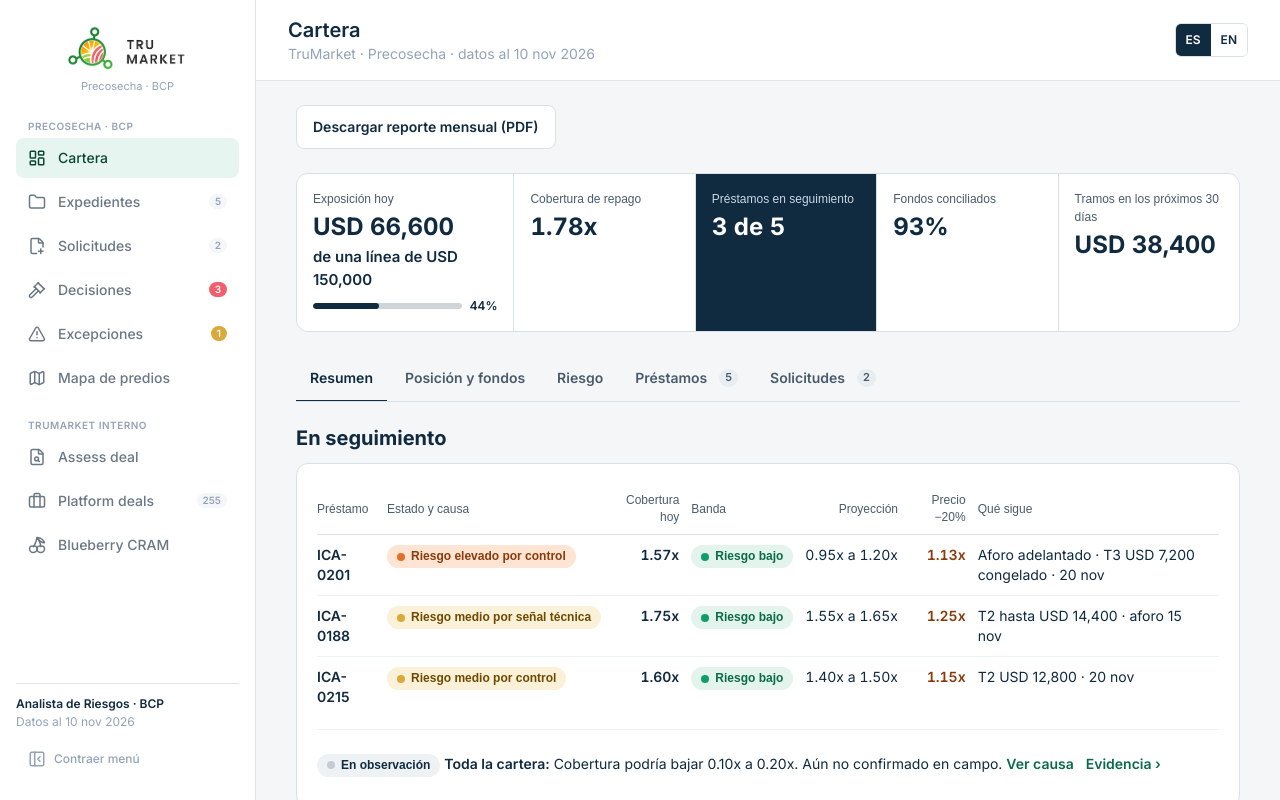
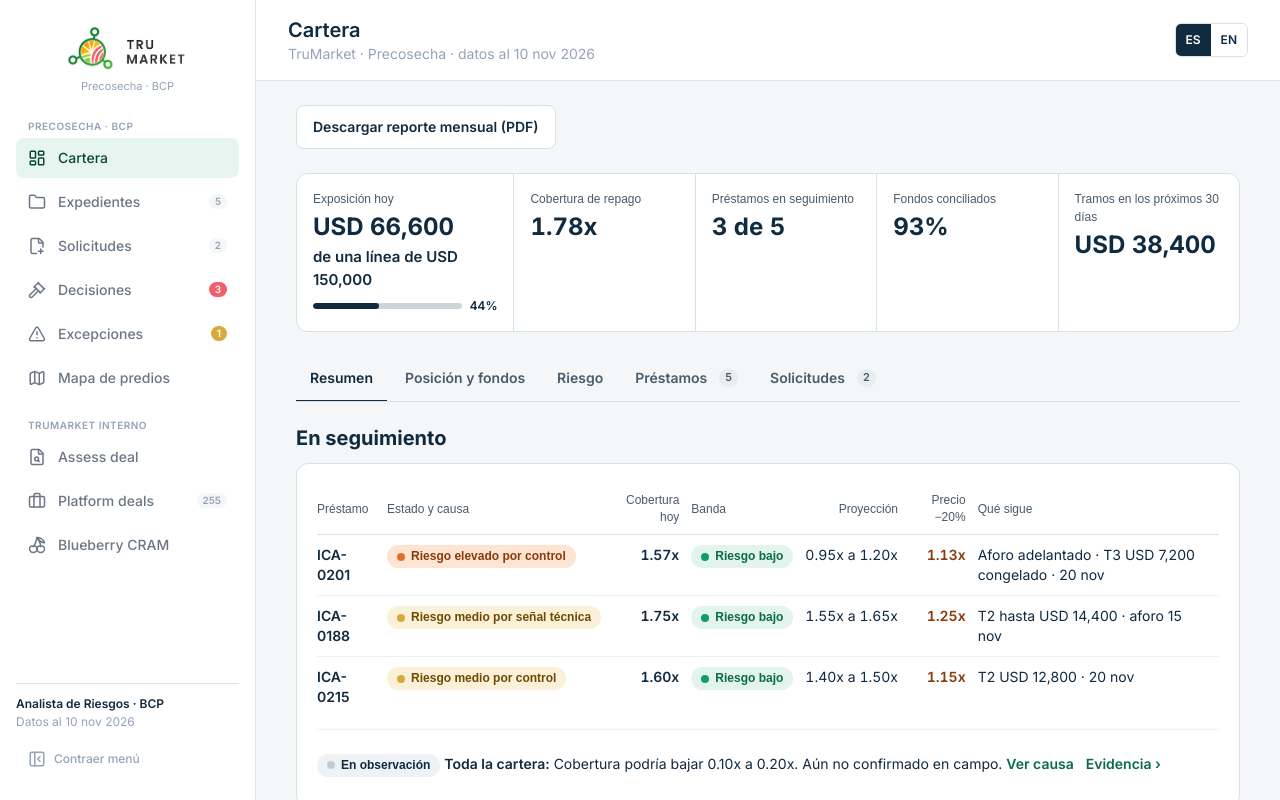
Before and after one commit to AgroSmart-Contracts/credit-risk-mvp, a React (Vite) app: page / in a window 1280 px wide. Both pictures are taken after a click on the button "Credit risk". Shown: the top 800 px of the page. Built offline with nearby package versions, Linux system fonts and the light colour scheme.

Commit message:
fix(bcp): choosing a tab no longer moves the figure highlight
Co-Authored-By: Claude Opus 5.5 <noreply@anthropic.com>

```diff
--- a/src/components/bcp/Portfolio.tsx
+++ b/src/components/bcp/Portfolio.tsx
@@ -25,7 +25,7 @@ const TILE_TAB: Record<Tile, { tab: PortfolioTab; section?: string }> = {
 };
 /** Survive opening a file, so Back returns to the same tab and figure. */
 let lastTab: PortfolioTab = "resumen";
-let lastTile: Tile | null = "seguimiento";
+let lastTile: Tile | null = null;
 
 export function Portfolio({ data, onOpen, onOpenApp, onReport, onDecisions, answers }: { data: P; onOpen: (id: string) => void; onOpenApp: (id: string) => void; onReport: () => void; onDecisions: () => void; answers: Record<string, Answer>; onAnswer: (k: string, a: Answer) => void }) {
   const t = useT();
@@ -33,13 +33,12 @@ export function Portfolio({ data, onOpen, onOpenApp, onReport, onDecisions, answ
   const F = portfolioFigures(data.loans);
   const [page, setPageState] = useState<PortfolioTab>(lastTab);
   const [tile, setTileState] = useState<Tile | null>(lastTile);
-  // A tab chosen directly highlights the first figure that opens it (none for loans and applications).
+  // Choosing a tab never moves the figure highlight; it only clears a figure picked earlier.
   const setPage = (tab: PortfolioTab) => {
     lastTab = tab;
     setPageState(tab);
-    const first = (Object.keys(TILE_TAB) as Tile[]).find((k) => TILE_TAB[k].tab === tab && !TILE_TAB[k].section) ?? null;
-    lastTile = first;
-    setTileState(first);
+    lastTile = null;
+    setTileState(null);
   };
   const openTile = (k: Tile) => {
     const { tab, section } = TILE_TAB[k];
```
